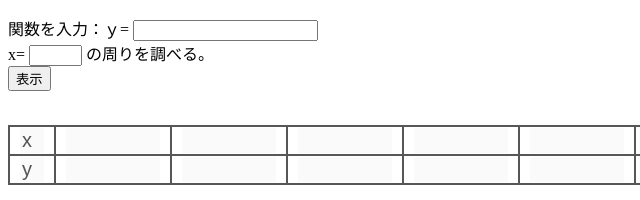
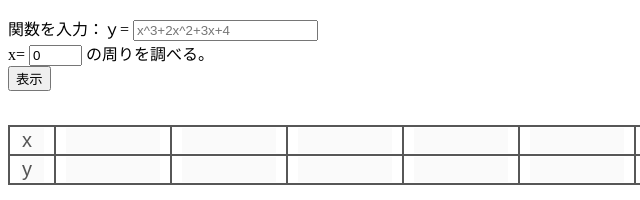
Before and after one commit to shizuku16/function.limit, a plain HTML site: page index.html in a window 1280 px wide. Shown: the top 200 px of the page, 0-640 px from the left. Drawn offline with nearby package versions, Linux system fonts and the light colour scheme.

Commit message:
Update index.html

```diff
--- a/index.html
+++ b/index.html
@@ -18,7 +18,7 @@
                 var dataSeries = { type: "line" };
                 var dataPoints = [];
                 var xcenter=Number(document.form1.xcenter.value)
-            var func=document.form1.func.value
+                var func=document.form1.func.value.replace("*","")
                 var keisuu=[func.match(/[\+-]?\d+(?=x\^3)/g),func.match(/[\+-]?\d+(?=x\^2)/g),func.match(/[\+-]?\d+(?=x(?!\^))/g),func.match(/[\+-]+\d+(?!x)/g)]
                 keisuu.forEach((element,index) => {
                     if(!element)element=[0]
@@ -59,9 +59,9 @@
         <form name="form1">
             <p class="font">
             関数を入力：ｙ=
-        <input type="text" name="func"><br>
+            <input type="text" name="func" placeholder="x^3+2x^2+3x+4"><br>
             x=
-        <input type="number" step="1" name="xcenter" style="width:45px;">
+            <input type="number" step="1" name="xcenter" style="width:45px;" value="0">
             の周りを調べる。<br>
             <input type="button" value="表示" onclick="testing()"><br><br>
             <table>
```
Lines whose indentation alone changed are shown as unchanged.
